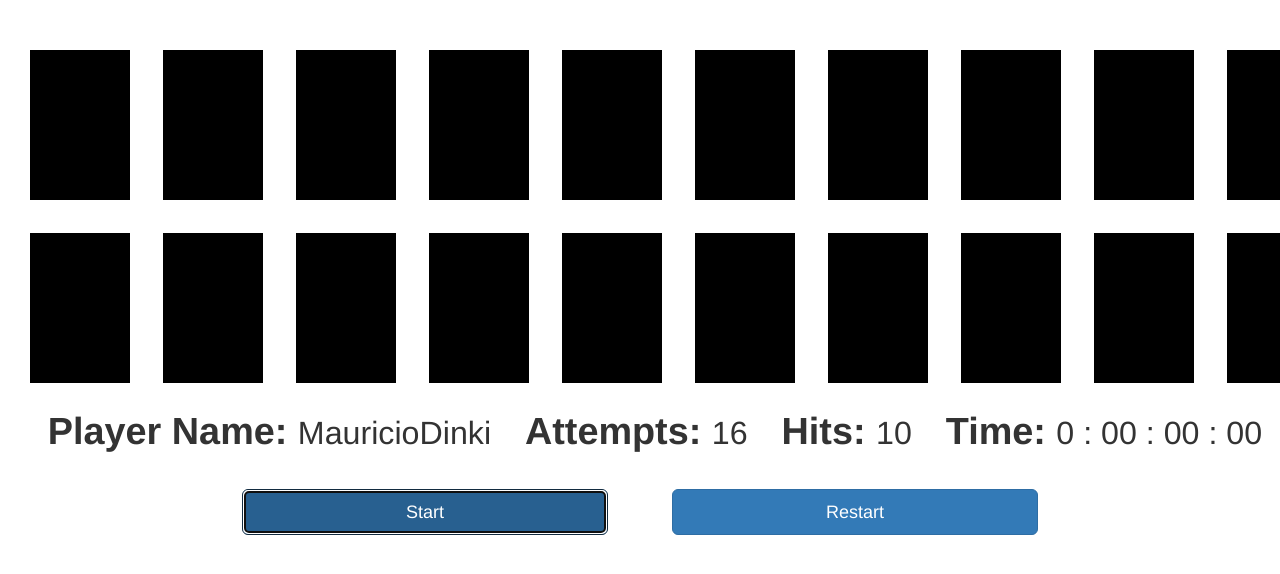
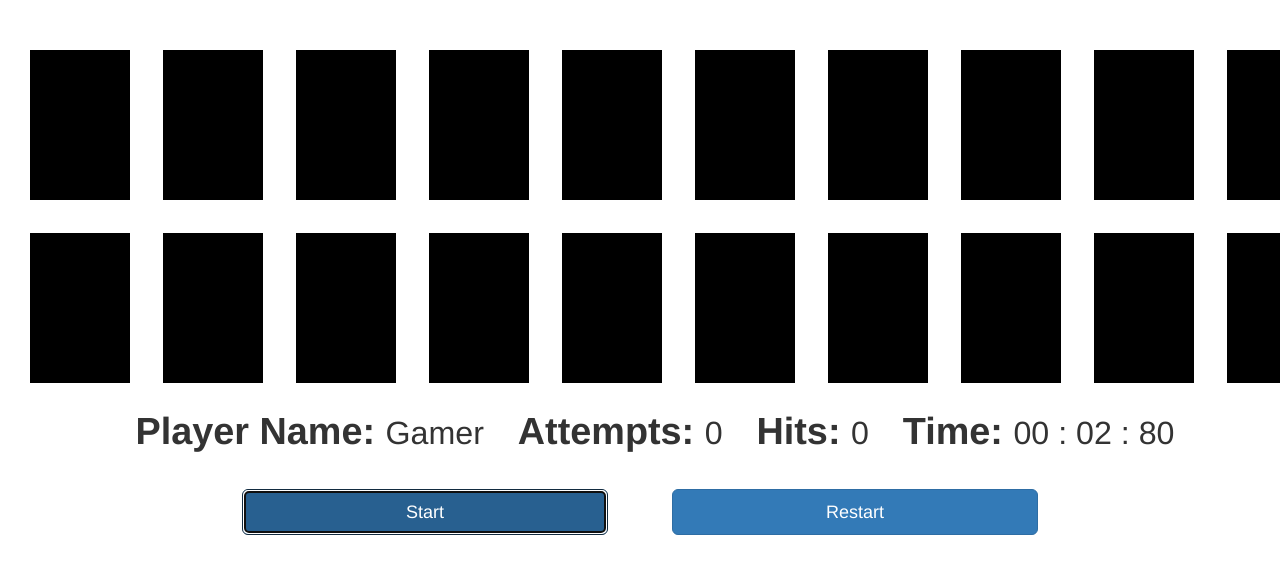
Before and after one commit to MauricioDinki/memorama, a plain HTML site: page pages/game.html in a window 1280 px wide. Both pictures are taken after a click on the button "Start". Shown: the top 574 px of the page. Drawn offline with nearby package versions, Linux system fonts and the light colour scheme.

Commit message:
add functional cronometer

```diff
--- a/js/game.js
+++ b/js/game.js
@@ -2,7 +2,8 @@
 * Global vars
 **/
 
-var player_name;
+var player_name = 'Gamer';
+var name_box = $('#app-game').find('#name-box');
 var show_attempts = true;
 var attempt_box = $('#app-game').find('#attempt-box');
 var attempts = 0;
@@ -10,6 +11,8 @@ var show_hits =  true
 var hit_box = $('#app-game').find('#hit-box');
 var hits = 0;
 var show_timer = true;
+var btn_start = $('#app-game').find('#btn-start');
+var btn_restart = $('#app-game').find('#btn-restart');
 var canvas_width = 900;
 var canvas_height = 400;
 var ctx;
@@ -208,15 +211,12 @@ function flipback() {
       }
     }
     attempts ++;
-    console.log(attempts);
-    // trys_object.innerHTML = trys;
+    attempt_box.html(attempts);
 	} else {
     attempts ++;
-    console.log(attempts);
-    hits ++;
-    console.log(hits);
-    // counter_object.innerHTML = counter;
-    // trys_object.innerHTML = trys;
+    attempt_box.html(attempts);
+    hits++;
+    hit_box.html(hits);
 	  ctx.fillStyle = table_color;
     ctx.fillRect(
       deck[first_card].position_x,
@@ -242,10 +242,37 @@ function flipback() {
   // }
 }
 
+function cronometer() {
+  initial = new Date()
+  begin = setInterval(time, 10);
+}
+
+function time() {
+  actual = new Date()
+  cro = actual - initial
+  cr = new Date()
+  cr.setTime(cro)
+  cs = cr.getMilliseconds()
+  cs = cs / 10;
+  cs = Math.round(cs)
+  sg = cr.getSeconds();
+  mn = cr.getMinutes();
+  ho = cr.getHours()-1;
+  if (cs < 10) {cs = "0" + cs;}
+  if (sg < 10) {sg = "0" + sg;}
+  if (mn < 10) {mn = "0" + mn;}
+  $('#app-game').find('#clock').html(mn+" : "+sg+" : "+cs)
+}
+
 $( window ).load(function() {
   canvas = document.getElementById('canvas');
   ctx = canvas.getContext('2d');
-  canvas.addEventListener('click', choose, false);
   make_deck();
   shuffle_cards();
+  name_box.html(player_name);
 });
+
+btn_start.click(function(event) {
+  canvas.addEventListener('click', choose, false);
+  cronometer()
+});
--- a/pages/game.html
+++ b/pages/game.html
@@ -16,19 +16,19 @@
       <div class="game-status">
         <p>
           <span class="label-stat">Player Name: </span>
-          <span class="label-cont" id="name-box">MauricioDinki</span>
+          <span class="label-cont" id="name-box"></span>
         </p>
         <p>
           <span class="label-stat">Attempts: </span>
-          <span class="label-cont" id="attempt-box">16</span>
+          <span class="label-cont" id="attempt-box">0</span>
         </p>
         <p>
           <span class="label-stat">Hits: </span>
-          <span class="label-cont" id="hit-box">10</span>
+          <span class="label-cont" id="hit-box">0</span>
         </p>
         <p>
           <span class="label-stat">Time: </span>
-          <span class="label-cont" id="clock">0 : 00 : 00 : 00</span>
+          <span class="label-cont" id="clock">00 : 00 : 00</span>
         </p>
       </div>
       <div class="game-buttons">
```
